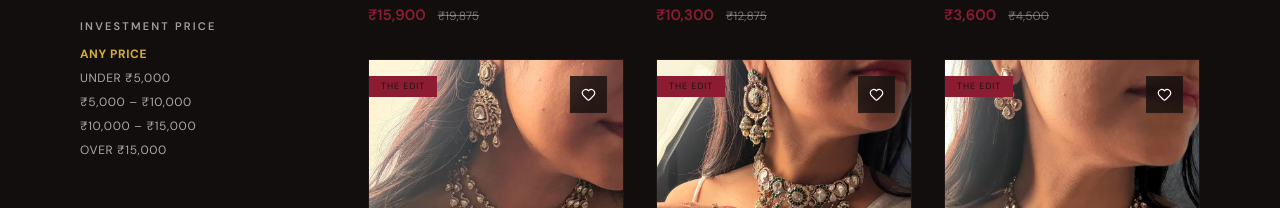
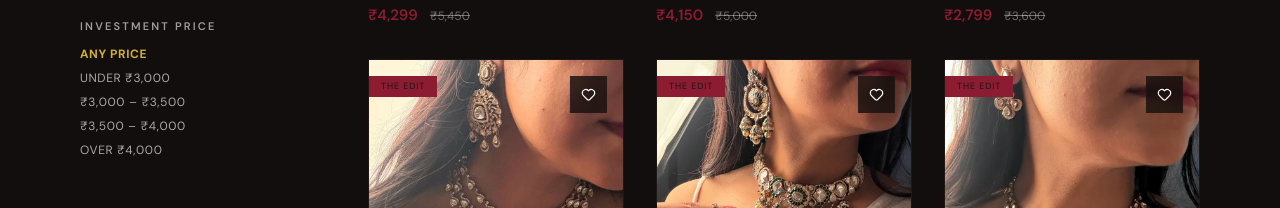
Before and after one commit to Shub0327/thekanch, a React (Vite) app: page /collection in a window 1280 px wide. Shown: the part 710-918 px from the top of the page. Built offline with nearby package versions, Linux system fonts and the light colour scheme; a web font is replaced by a local one.

Commit message:
feat: add products data and implement collection page layout

```diff
--- a/src/pages/Collection.jsx
+++ b/src/pages/Collection.jsx
@@ -39,10 +39,10 @@
   const categoriesList = ['Kundan', 'Moissanite', 'Polki'];
   const platingsList = ['Antique Gold', 'Victorian', 'Gold Plated'];
   const priceRanges = [
-    { label: 'Under ₹5,000', value: 'under-5000', min: 0, max: 5000 },
-    { label: '₹5,000 – ₹10,000', value: '5000-10000', min: 5000, max: 10000 },
-    { label: '₹10,000 – ₹15,000', value: '10000-15000', min: 10000, max: 15000 },
-    { label: 'Over ₹15,000', value: 'over-15000', min: 15000, max: 999999 }
+    { label: 'Under ₹3,000', value: 'under-3000', min: 0, max: 3000 },
+    { label: '₹3,000 – ₹3,500', value: '3000-3500', min: 3000, max: 3500 },
+    { label: '₹3,500 – ₹4,000', value: '3500-4000', min: 3500, max: 4000 },
+    { label: 'Over ₹4,000', value: 'over-4000', min: 4000, max: 999999 }
   ];
 
   // Processed Products
```
Also changed, not shown: src/data/products.json.
